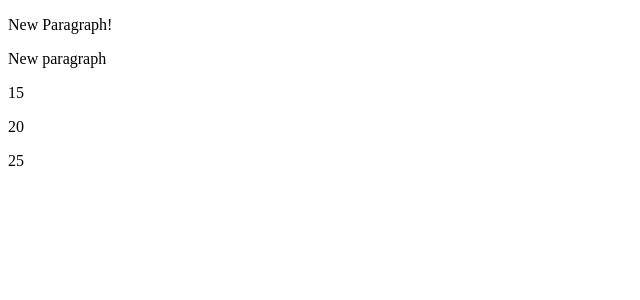
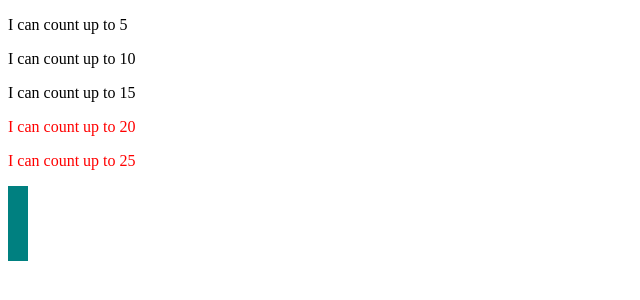
Before and after one commit to rahulporuri/petProjects, a plain HTML site: page learn_d3/index.html in a window 1280 px wide. Shown: the whole page, without its empty margins (0-640 px from the left). Drawn offline with Linux system fonts and the light colour scheme.

Commit message:
moving on to making bar plots

```diff
--- a/learn_d3/index.html
+++ b/learn_d3/index.html
@@ -4,25 +4,30 @@
         <meta charset="utf-8">
         <title> D3 Test </title>
         <script type="text/javascript" src="d3/d3.v3.js"></script>
+        <link rel="stylesheet" href="style.css">
     </head>
     <body>
         <script type="text/javascript">
-        d3.select("body")
-            .append("p")
-            .text("New Paragraph!");
-
-        var body = d3.select("body");
-        var p = body.append("p");
-        p.text("New paragraph");
-
             var dataset = [5, 10, 15, 20, 25];
 
             d3.select("body").selectAll("p")
                 .data(dataset)
                 .enter()
                 .append("p")
-            .text(function(d) {return d;});
+                .text(function(d) {
+                    return "I can count up to " +d;
+                    })
+                .style("color", function(d) {
+                    if (d > 15) {
+                        return "red";
+                    } else {
+                        return "black";
+                    }
+                }
+                );
         </script>
+
+        <div class="bar"></div>
     </body>
 
 </html>
--- a/learn_d3/style.css
+++ b/learn_d3/style.css
@@ -1,10 +1,5 @@
-body {
-    background-color: white;
-    color: black;
+div.bar{ display: inline-block;
+         width: 20px;
+         height: 75px;
+         background-color: teal;
 }
-
-p {
-    font-size: 12px;
-    line-height: 14px;
-    color: black;
-}
```
Lines whose indentation alone changed are shown as unchanged.
